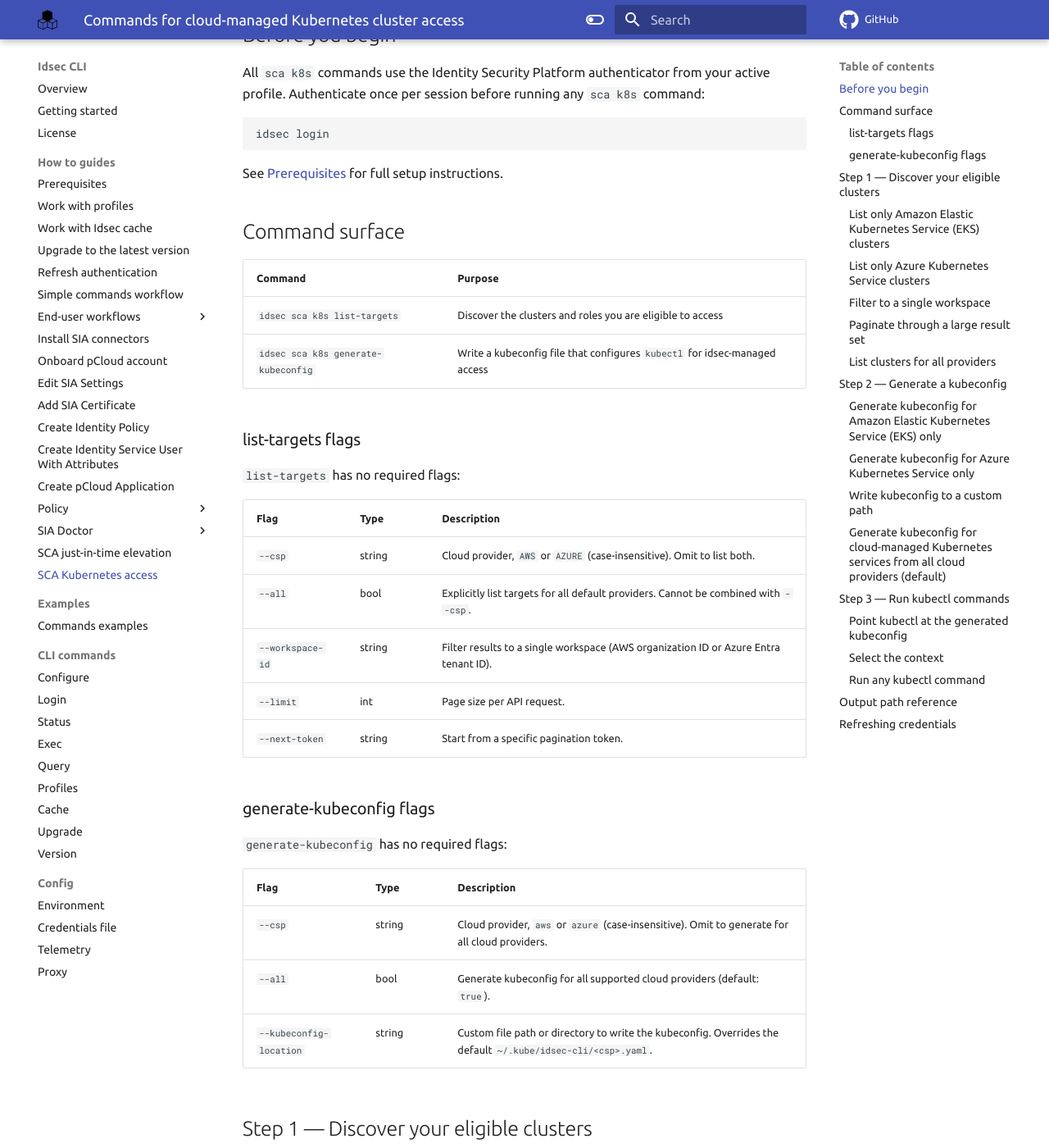
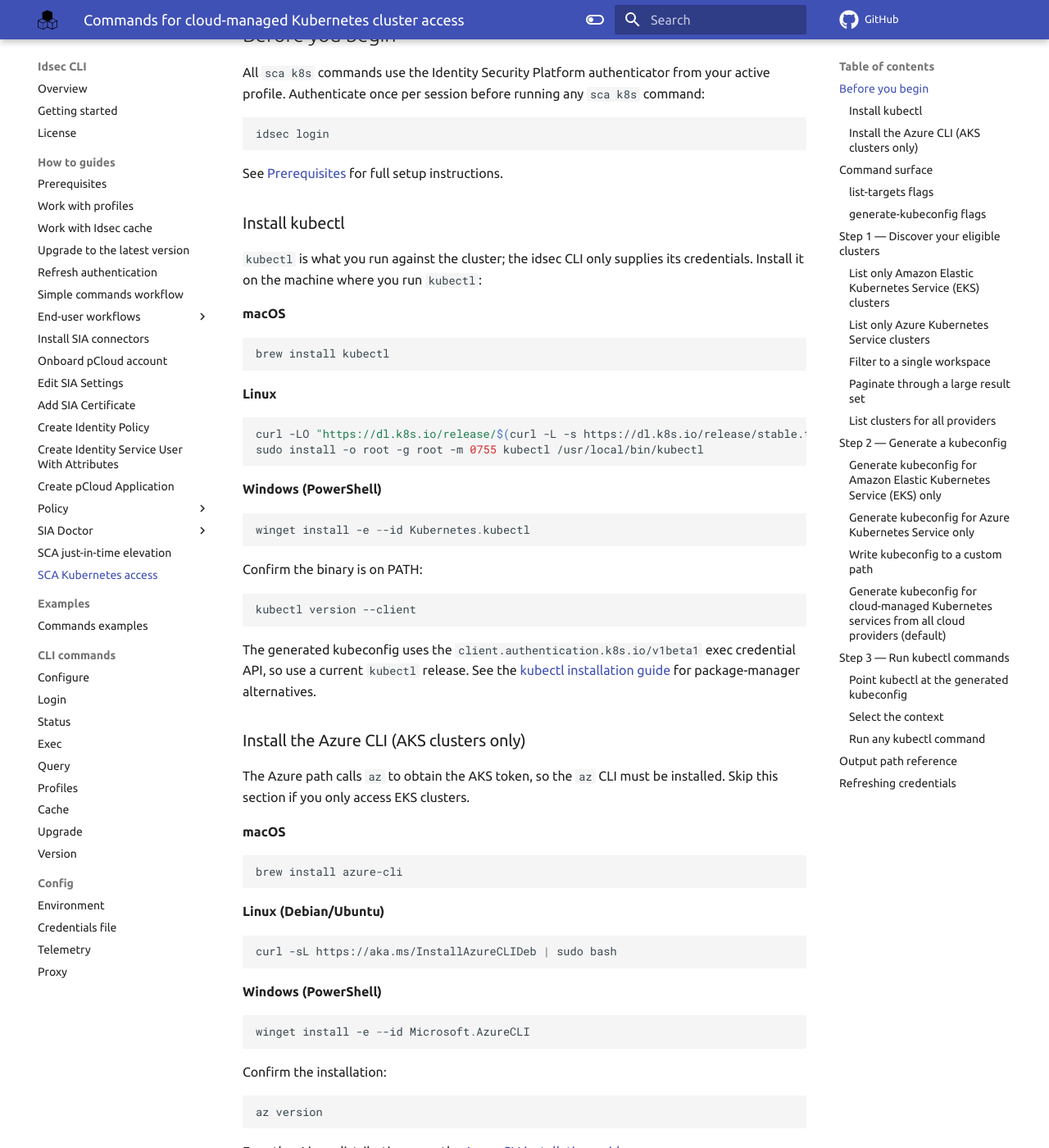
Before and after one commit to cyberark/idsec-cli-golang, an MkDocs documentation site: the page built from docs/howto/sca_k8s_cli.md, in a window 1280 px wide and 1400 px high, scrolled down 540 px. Shown: the whole window at 82% size. Built offline with MkDocs 1.6.1 and Material for MkDocs 9.7.7, drawn with Linux system fonts in a browser that asks for light colours; comment, search, counter and statistics services are not loaded; the version menu is left out; some of the changed text lies outside the part shown.

Commit message:
OLY-0000: cut release/v0.12 with sdk@

````diff
--- a/docs/howto/sca_k8s_cli.md
+++ b/docs/howto/sca_k8s_cli.md
@@ -22,6 +22,67 @@ idsec login
 ```
 
 See [Prerequisites](https://cyberark.github.io/idsec-cli-golang/latest/howto/prerequisites/) for full setup instructions.
+
+### Install kubectl
+
+`kubectl` is what you run against the cluster; the idsec CLI only supplies its credentials. Install it on the machine where you run `kubectl`:
+
+**macOS**
+
+```shell linenums="0"
+brew install kubectl
+```
+
+**Linux**
+
+```shell linenums="0"
+curl -LO "https://dl.k8s.io/release/$(curl -L -s https://dl.k8s.io/release/stable.txt)/bin/linux/amd64/kubectl"
+sudo install -o root -g root -m 0755 kubectl /usr/local/bin/kubectl
+```
+
+**Windows (PowerShell)**
+
+```powershell linenums="0"
+winget install -e --id Kubernetes.kubectl
+```
+
+Confirm the binary is on PATH:
+
+```shell linenums="0"
+kubectl version --client
+```
+
+The generated kubeconfig uses the `client.authentication.k8s.io/v1beta1` exec credential API, so use a current `kubectl` release. See the [kubectl installation guide](https://kubernetes.io/docs/tasks/tools/) for package-manager alternatives.
+
+### Install the Azure CLI (AKS clusters only)
+
+The Azure path calls `az` to obtain the AKS token, so the `az` CLI must be installed. Skip this section if you only access EKS clusters.
+
+**macOS**
+
+```shell linenums="0"
+brew install azure-cli
+```
+
+**Linux (Debian/Ubuntu)**
+
+```shell linenums="0"
+curl -sL https://aka.ms/InstallAzureCLIDeb | sudo bash
+```
+
+**Windows (PowerShell)**
+
+```powershell linenums="0"
+winget install -e --id Microsoft.AzureCLI
+```
+
+Confirm the installation:
+
+```shell linenums="0"
+az version
+```
+
+For other Linux distributions, see the [Azure CLI installation guide](https://learn.microsoft.com/cli/azure/install-azure-cli).
 
 ## Command surface
 
@@ -353,9 +414,9 @@ kubectl describe deployment my-app
     - If prompted for a PIN code, enter it now to complete the connection.
     - **AWS IAM Identity Center only**: If your browser opens the Connections page during device authorization, click **Go directly to cloud console**. In the device authorization page that opens, complete the authorization. Then continue working with kubectl as usual.
 
-!!! tip "Azure: ensure `az login` matches your idsec identity"
+!!! tip "Azure: ensure `az login` matches your elevated user identity"
 
-    The Azure path requires the `az` CLI session to belong to the same user as your idsec profile. If `kubectl-login` reports `az login user does not match elevate user`, run `az login` with the same account you used for `idsec login`.
+    The Azure path requires the `az` CLI session to belong to the cloud account the elevation was granted to. Where your organization maps identities, that account is not necessarily the one you used for `idsec login`.
 
 ## Output path reference
 
````
Also changed, not shown: docs/howto/sca_native_cli.md (+3 -3 lines), 5 other files.
